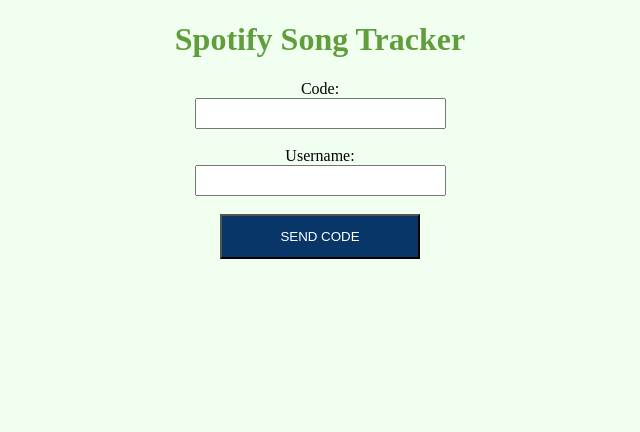
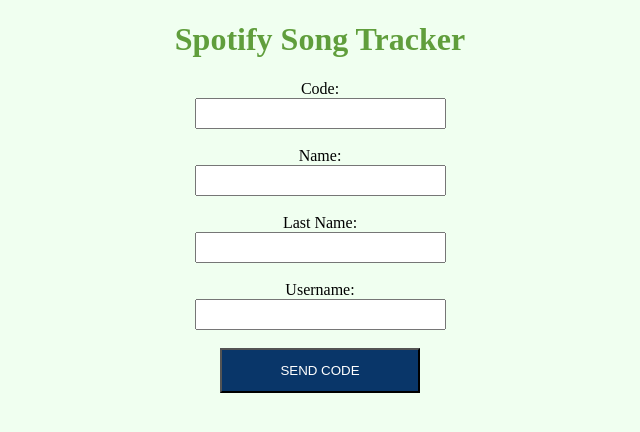
Before and after one commit to sebasalvarez13/spotify-data-pipeline, a Flask app: page /callback in a window 1280 px wide. Shown: the top 432 px of the page, without its empty margins (320-960 px from the left). Run offline with Flask 2, Linux system fonts and the light colour scheme; data that the repository does not hold is empty; parts of the project's set-up code (start-up, migrations or seed data) failed here and were passed over.

Commit message:
Added Name and Last Name input boxes

```diff
--- a/templates/callback.html
+++ b/templates/callback.html
@@ -11,6 +11,8 @@
             <h1>Spotify Song Tracker</h1>
             <form action="/getsongs" autocomplete="on" method="POST" enctype="multipart/form-data">
                 Code:<br> <input type="text" name="code"><br><br>
+                Name:<br> <input type="text" name="name"><br><br>
+                Last Name: <br> <input typ'"text" name="last_name"><br><br>
                 Username:<br> <input type="text" name="user_name"><br><br>
                 <button type="submit">SEND CODE</button>
             </form>
```
